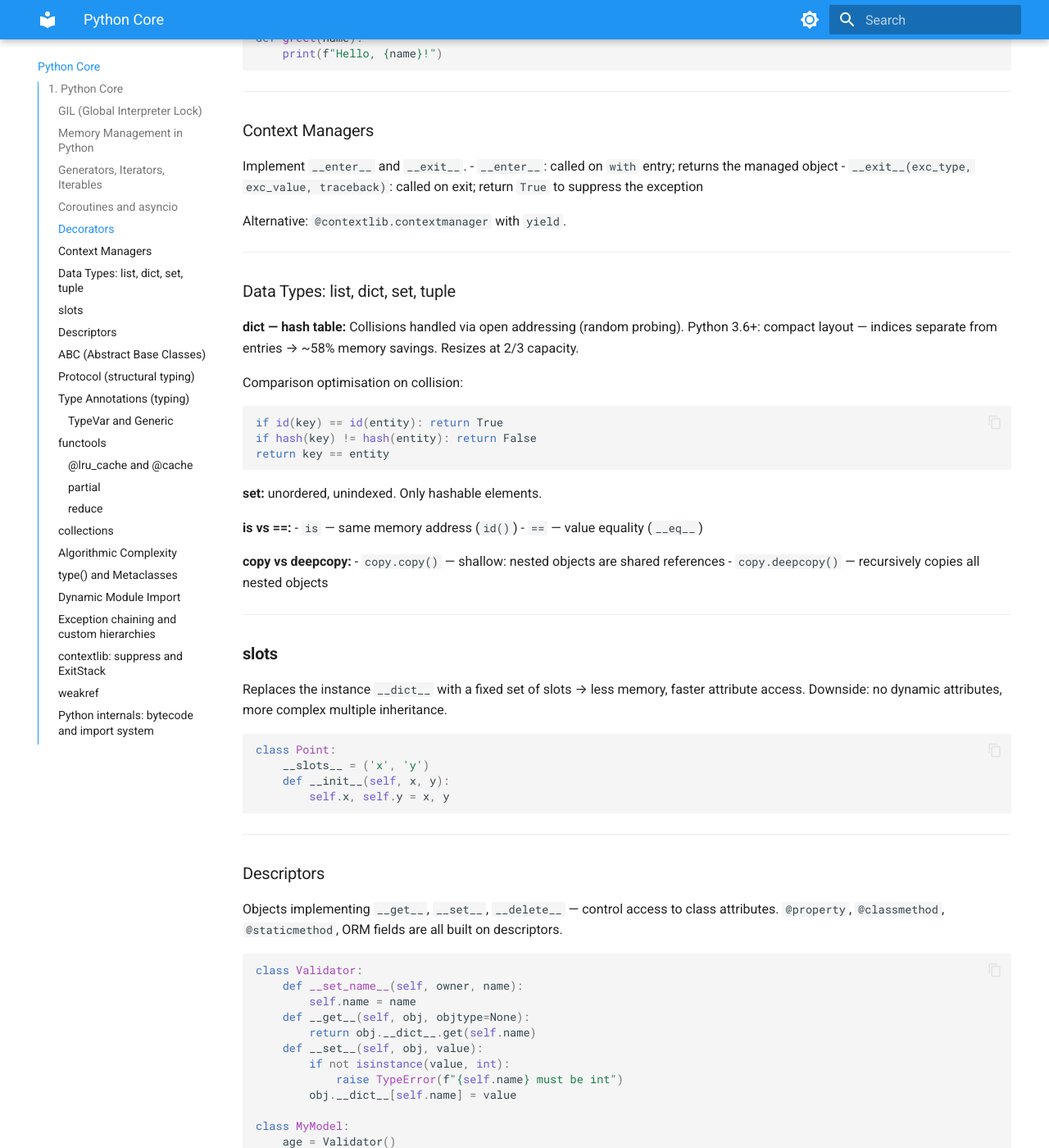
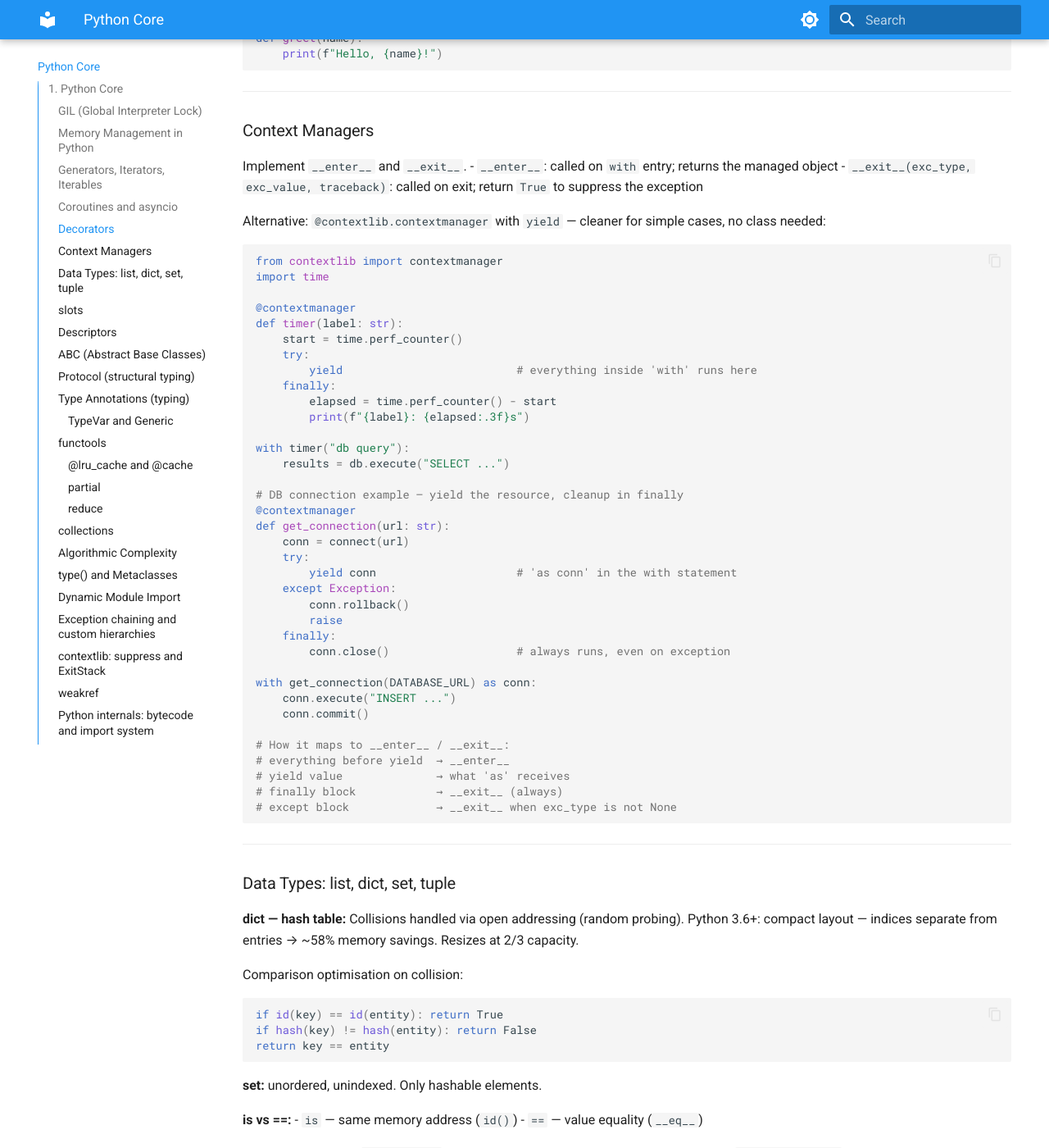
Before and after one commit to spiritEcosse/senior-kb, an MkDocs documentation site: the page built from docs/python-core.md, in a window 1280 px wide and 1400 px high, scrolled down 2218 px. Shown: the whole window at 82% size. Built offline with MkDocs 1.6.1 and Material for MkDocs 9.7.7, drawn with Linux system fonts in a browser that asks for light colours.

Commit message:
add: @contextmanager example with timer and db connection

````diff
--- a/docs/python-core.md
+++ b/docs/python-core.md
@@ -109,7 +109,46 @@ Implement `__enter__` and `__exit__`.
 - `__enter__`: called on `with` entry; returns the managed object
 - `__exit__(exc_type, exc_value, traceback)`: called on exit; return `True` to suppress the exception
 
-Alternative: `@contextlib.contextmanager` with `yield`.
+Alternative: `@contextlib.contextmanager` with `yield` — cleaner for simple cases, no class needed:
+
+```python
+from contextlib import contextmanager
+import time
+
+@contextmanager
+def timer(label: str):
+    start = time.perf_counter()
+    try:
+        yield                          # everything inside 'with' runs here
+    finally:
+        elapsed = time.perf_counter() - start
+        print(f"{label}: {elapsed:.3f}s")
+
+with timer("db query"):
+    results = db.execute("SELECT ...")
+
+# DB connection example — yield the resource, cleanup in finally
+@contextmanager
+def get_connection(url: str):
+    conn = connect(url)
+    try:
+        yield conn                     # 'as conn' in the with statement
+    except Exception:
+        conn.rollback()
+        raise
+    finally:
+        conn.close()                   # always runs, even on exception
+
+with get_connection(DATABASE_URL) as conn:
+    conn.execute("INSERT ...")
+    conn.commit()
+
+# How it maps to __enter__ / __exit__:
+# everything before yield  → __enter__
+# yield value              → what 'as' receives
+# finally block            → __exit__ (always)
+# except block             → __exit__ when exc_type is not None
+```
 
 ---
 
````
